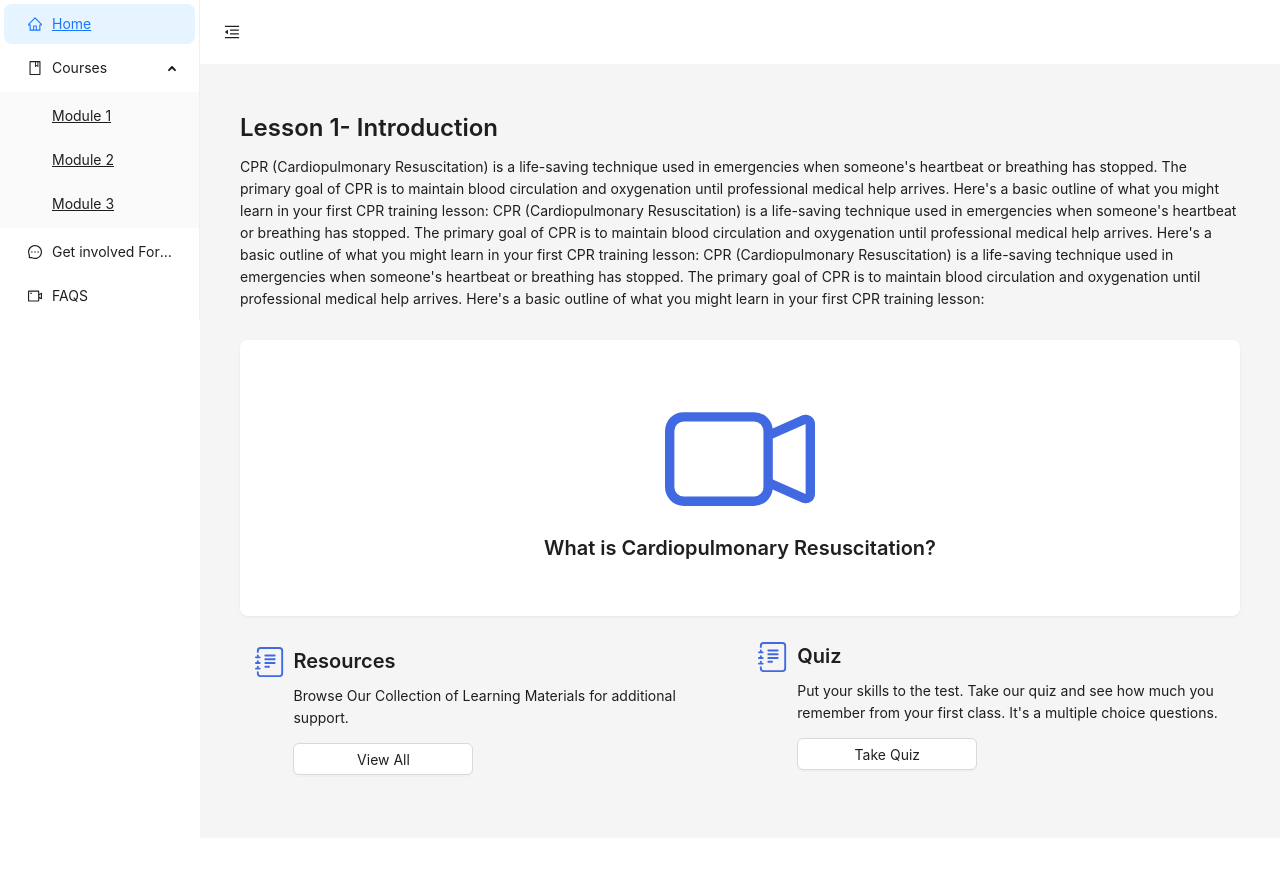
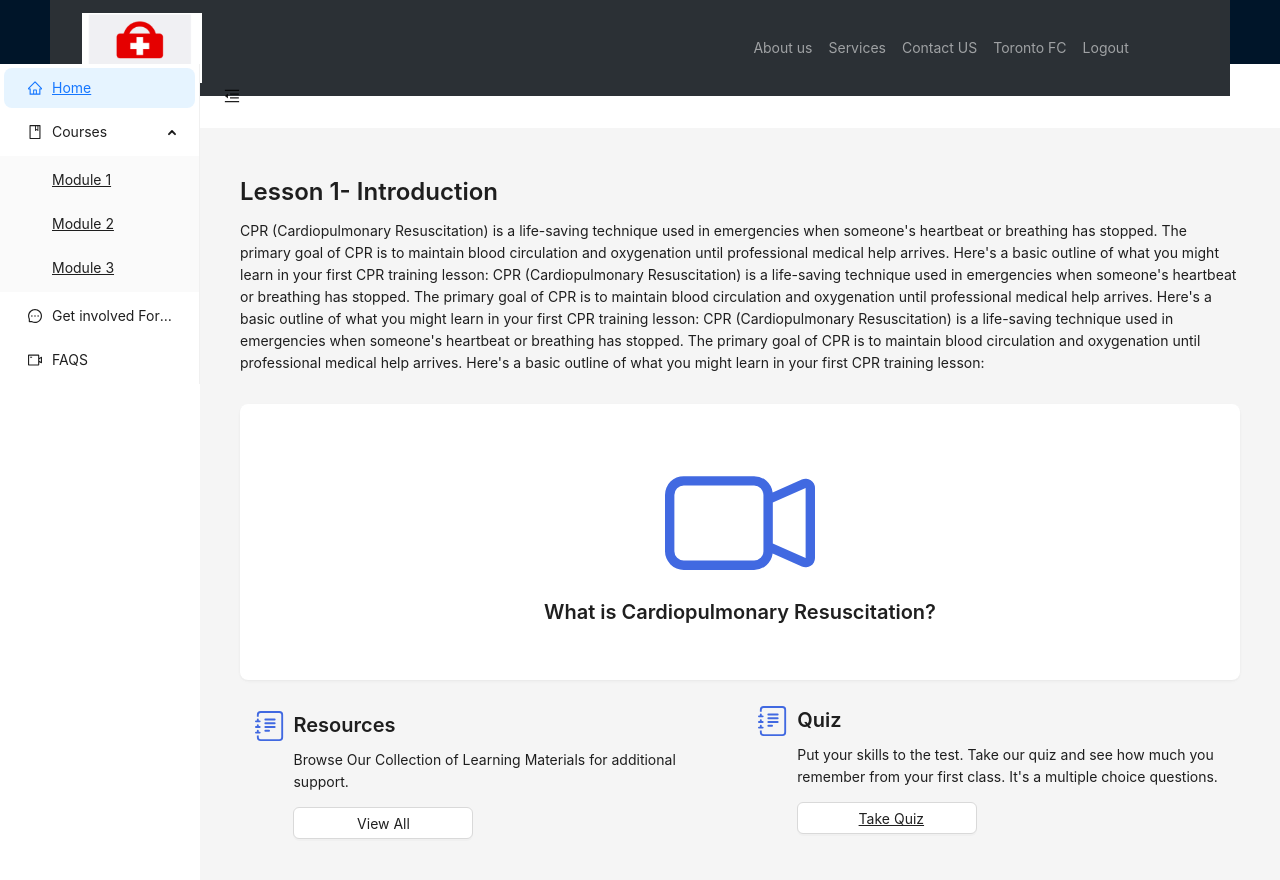
Before and after one commit to Jasmina348/life_preserver, a React (Create React App) app: page /module in a window 1280 px wide. Shown: the top 880 px of the page. Before the commit the page ends 838 px from the top, so only its background shows below. Built offline with nearby package versions, Linux system fonts and the light colour scheme.

Commit message:
Navbar added

```diff
--- a/src/components/LayoutComponent.js
+++ b/src/components/LayoutComponent.js
@@ -7,10 +7,11 @@ import {
   MessageOutlined,
   VideoCameraOutlined,
 } from '@ant-design/icons';
-import { Layout, Menu, Button, theme ,Image} from 'antd';
+import { Layout, Menu, Button, theme ,Image,MenuProps} from 'antd';
 import ContentPage from '../containers/ContentPage';
 import ModulePage from '../containers/ModulePage';
 import { Outlet, Link } from "react-router-dom";
+import NavBar from './NavBar';
 
 const { Header, Sider, Content } = Layout;
 
@@ -31,7 +32,7 @@ const LayoutComponent = () => {
   }
   const items = [
     getItem(
-      <Link to="/home">Home</Link>
+      <Link to="/">Home</Link>
     , '1', < HomeOutlined/>),
     getItem("Courses", 'sub1', <BookOutlined />, [
       getItem(<Link to="/module">Module 1</Link>, '3'),
@@ -41,8 +42,15 @@ const LayoutComponent = () => {
     getItem('Get involved Forum', '6', < MessageOutlined/>),
     getItem('FAQS', '7', < VideoCameraOutlined/>),
   ];
+
+
   return (
     <Layout>
+          <Header ><NavBar/></Header>
+          <Layout hasSider>
+
+
+
       <Sider trigger={null} collapsible collapsed={collapsed} style={{background:"white"}}>
         <div className="demo-logo-vertical" />
         <Menu
@@ -84,6 +92,7 @@ const LayoutComponent = () => {
 
       </Content>
       </Layout>
+      </Layout>
     </Layout>
   );
 };
--- a/src/containers/ModulePage.js
+++ b/src/containers/ModulePage.js
@@ -1,6 +1,7 @@
 import React from "react";
 import { Row, Col, Card, Typography, Button } from "antd";
 import { CameraVideo, JournalText } from "react-bootstrap-icons";
+import { Outlet, Link } from "react-router-dom";
 const { Title, Paragraph } = Typography;
 
 export default function ModulePage() {
@@ -58,7 +59,7 @@ export default function ModulePage() {
               Put your skills to the test. Take our quiz and see  how much you
               remember from your first class. It's a multiple choice questions.
             </Paragraph>
-            <Button> Take Quiz</Button>
+            <Button> <Link to="/quiz">Take Quiz</Link></Button>
           </Col>
         </Row></Col>
     </Row>
--- a/src/containers/QuizPage.js
+++ b/src/containers/QuizPage.js
@@ -18,7 +18,7 @@ export default function QuizPage() {
 
   return (
     <>
-    <NavBar/>
+
     <div className="quiz-container">
     <form action="/action_page.php">
         <p className="question"> 1. Please select your favorite Web language:</p>
```
